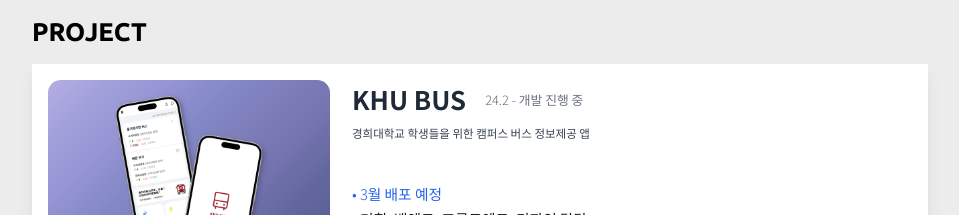
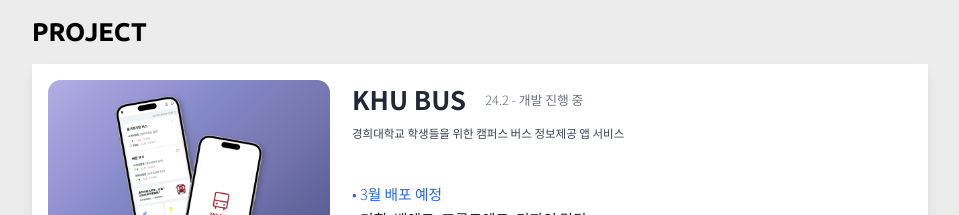
Before and after one commit to xhae000/profile, a Vue app in the folder intro/: page / in a window 1280 px wide. Shown: the part 2900-3115 px from the top of the page, without its empty margins (288-1247 px from the left). Built offline with nearby package versions, Linux system fonts and the light colour scheme; a web font is replaced by a local one.

Commit message:
khubus 추가

```diff
--- a/intro/src/views/HomeView.vue
+++ b/intro/src/views/HomeView.vue
@@ -326,7 +326,7 @@
                               </div>
                           </div>
                           <div class="mt-2 text-gray-700 text-[0.9rem]">
-                              경희대학교 학생들을 위한 캠퍼스 버스 정보제공 앱
+                              경희대학교 학생들을 위한 캠퍼스 버스 정보제공 앱 서비스
                           </div>
                       </div>
 
```
